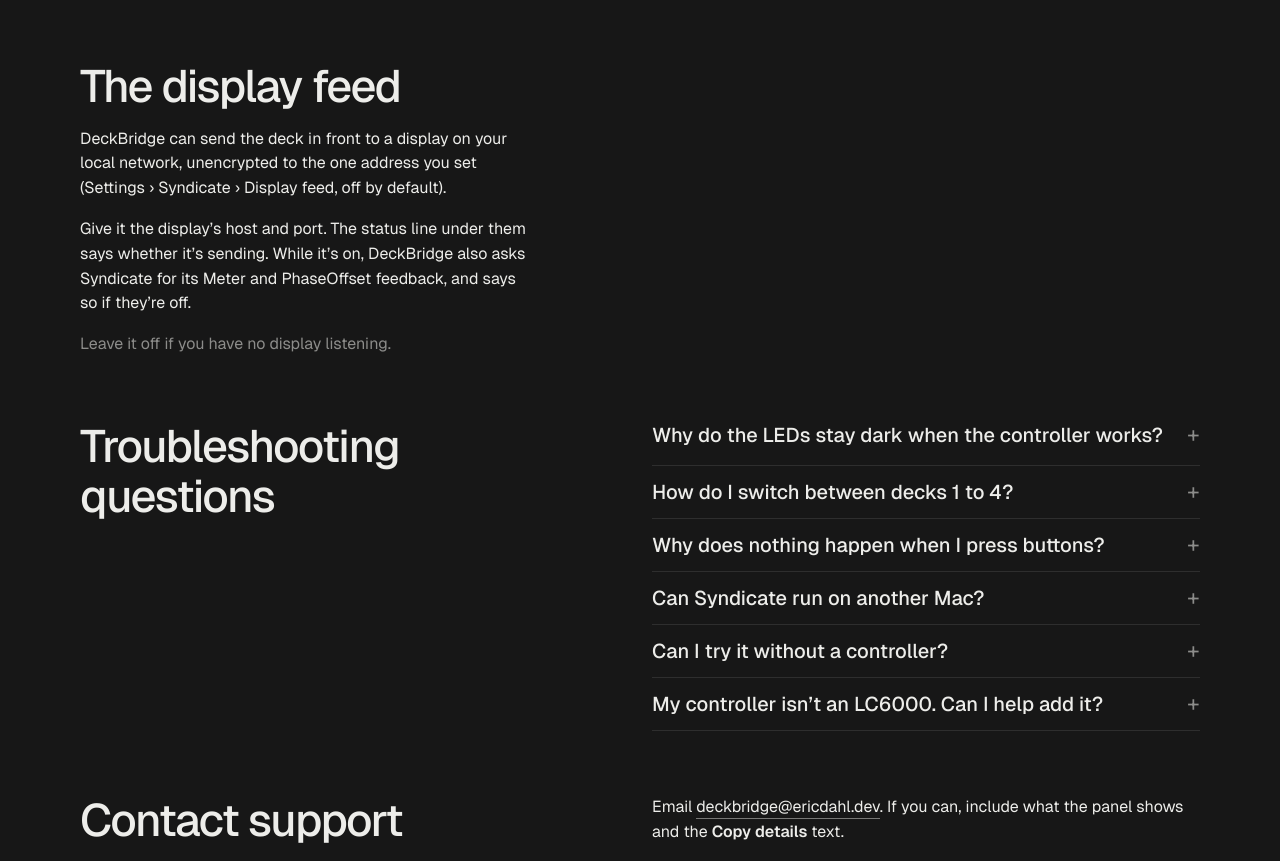
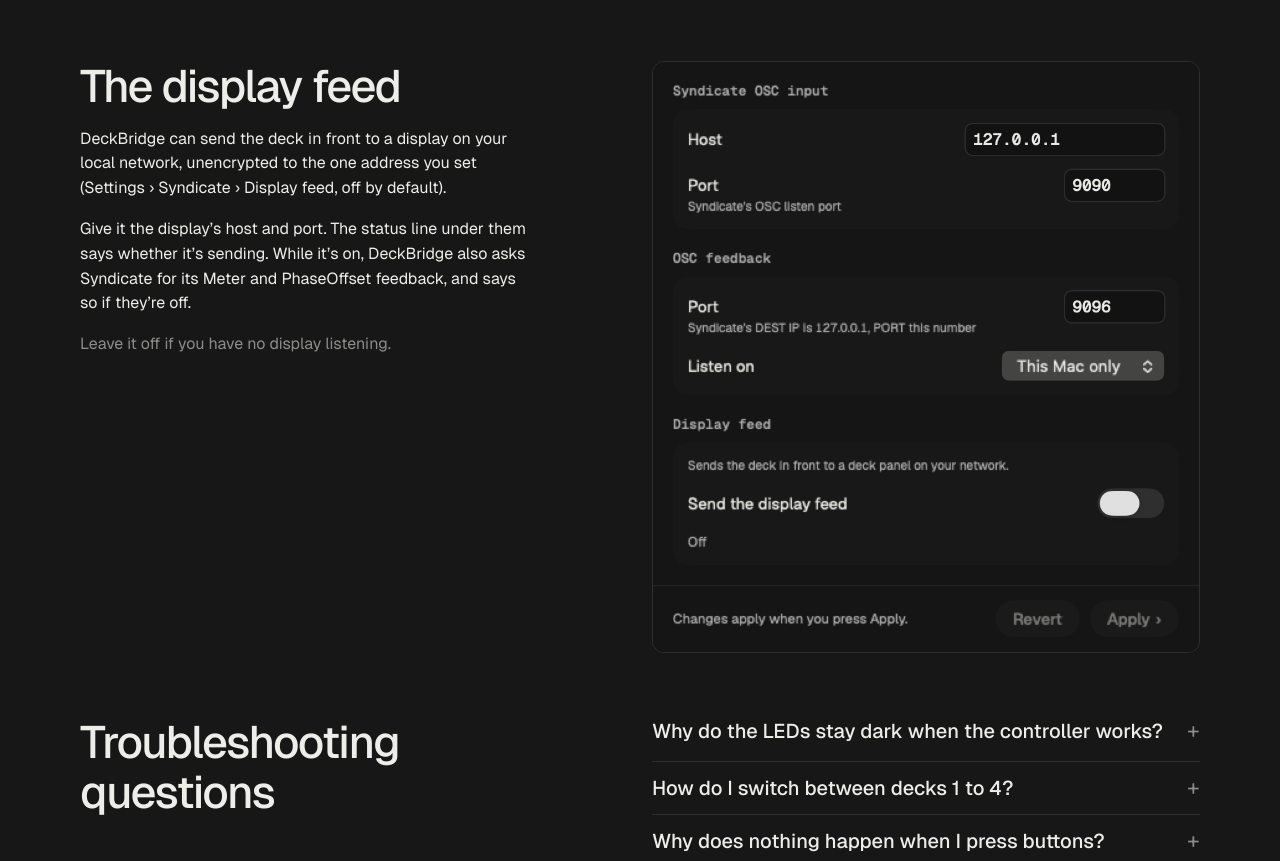
Before and after one commit to ericdahl-dev/controller-bridge, a plain HTML site: page website/support/index.html in a window 1280 px wide. Shown: the part 1930-2791 px from the top of the page. Drawn offline with Linux system fonts and the light colour scheme.

Commit message:
Site: Diagnostics › Jog display re-rendered, and Settings › Syndicate's Display feed shown on Support (#647)
Both from the Debug build's --render-snapshots (diagnostics-jog-display-live, settings-syndicate), which exits
before the app starts: no engine, no MIDI, OSC or display ports. Lossless WebP.

Co-Authored-By: Claude Opus 5.5 <noreply@anthropic.com>
Claude-Session: https://claude.ai/code/session_01VCgWWtMsRLyAoGPQD9M6xN

```diff
--- a/website/support/index.html
+++ b/website/support/index.html
@@ -236,6 +236,9 @@
           <p>Give it the display’s host and port. The status line under them says whether it’s sending. While it’s on, DeckBridge also asks Syndicate for its Meter and PhaseOffset feedback, and says so if they’re off.</p>
           <p class="muted">Leave it off if you have no display listening.</p>
         </div>
+        <div class="span-6 start-7">
+          <img class="db-shotimg" src="../img/settings-display-feed.webp" alt="Settings › Syndicate: Syndicate’s OSC input and feedback ports, and the Display feed section with its switch off and the status Off." width="880" height="952" loading="lazy" decoding="async">
+        </div>
       </div>
     </div>
   </section>
```
Also changed, not shown: website/img/jog-display-diagnostics.webp, website/img/settings-display-feed.webp (added).
